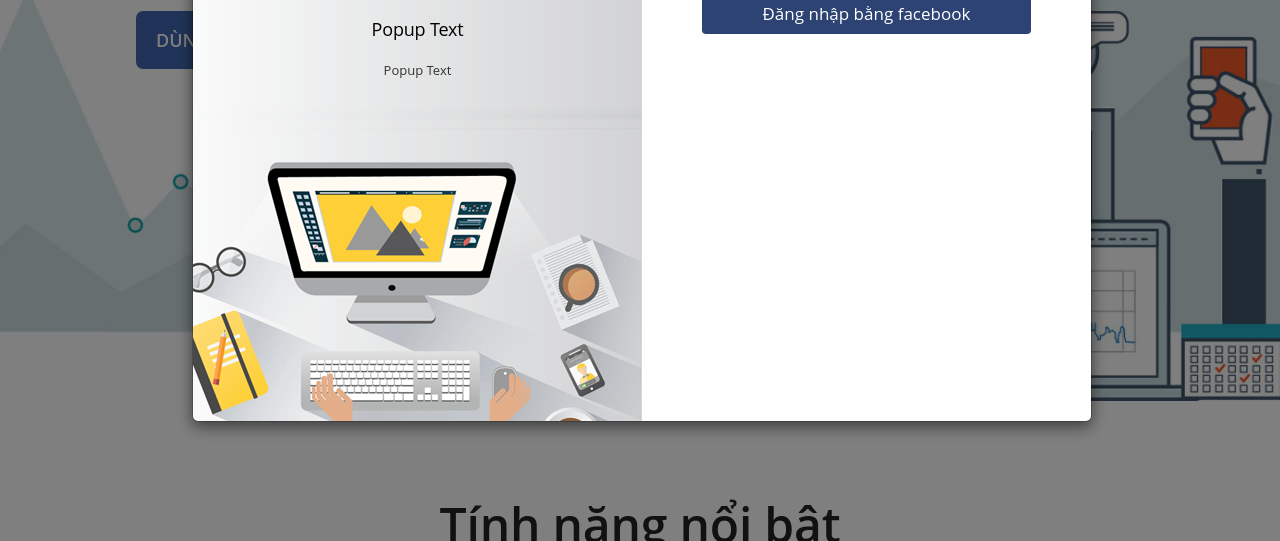
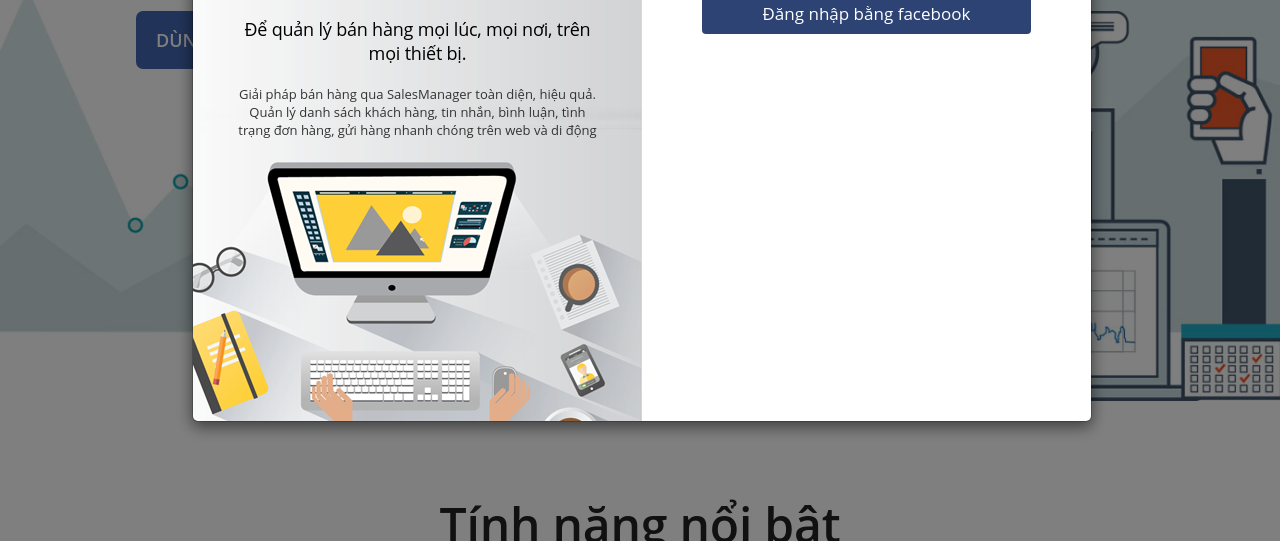
Before and after one commit to huanlv94/fb-sale-crm, a plain HTML site: page index.html in a window 1280 px wide. Both pictures are taken after a click on the link "DÙNG THỬ MIỄN PHÍ". Shown: the part 259-800 px from the top of the page. Drawn offline with Linux system fonts and the light colour scheme.

Commit message:
updated text in popup

```diff
--- a/index.html
+++ b/index.html
@@ -169,8 +169,9 @@
                   <a href="#" class="logo-pop dpib ovh" tabindex="-1">
                   <img src="dist/img/logo-fb.sale-1.png" alt="Salesmanager" title="Sales Manager">
                   </a>
-                  <h1>Popup Text</h1>
-                  <p>Popup Text
+                  <h1>Để quản lý bán hàng mọi lúc, mọi nơi, trên mọi thiết bị.</h1>
+                  <p>
+                    Giải pháp bán hàng qua SalesManager toàn diện, hiệu quả. Quản lý danh sách khách hàng, tin nhắn, bình luận, tình trạng đơn hàng, gửi hàng nhanh chóng trên web và di động
                   </p>
                   <!--<img src="develop/img/desk.png">-->
                 </div>
```
